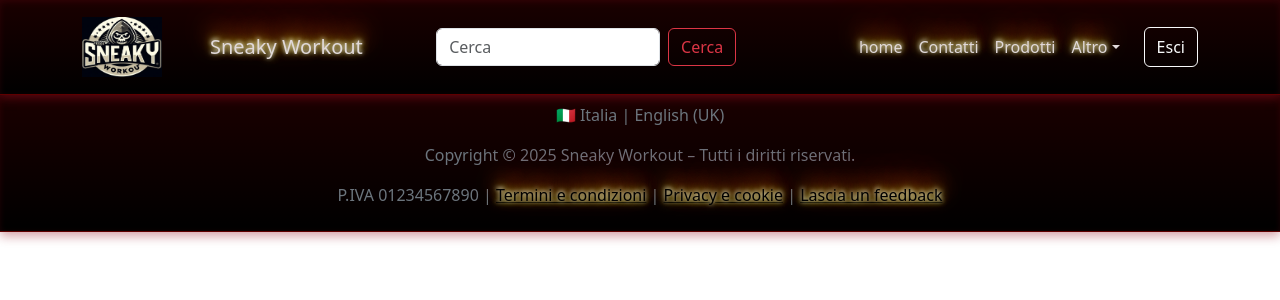
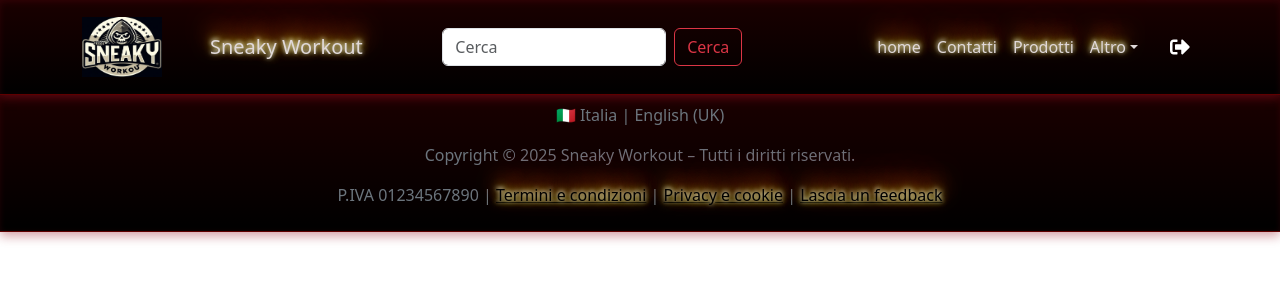
Before and after one commit to 11292-stella/FrontProjectPersonalTrainer, a React (Vite) app: page / in a window 1280 px wide. Shown: the top 300 px of the page. Built offline with nearby package versions, Linux system fonts and the light colour scheme.

Commit message:
modifica bottone uscita

```diff
--- a/src/components/NavBar.jsx
+++ b/src/components/NavBar.jsx
@@ -13,6 +13,7 @@ import { NavLink } from "react-router-dom"
 import { useDispatch } from "react-redux"
 import { useNavigate } from "react-router-dom"
 import { logoutUser } from "../redux/action/authActions"
+import { FaSignOutAlt } from "react-icons/fa"
 
 const NavBar = function () {
   const dispatch = useDispatch()
@@ -20,7 +21,7 @@ const NavBar = function () {
 
   const handleLogout = () => {
     dispatch(logoutUser())
-    navigate("/login")
+    navigate("/home")
   }
 
   return (
@@ -72,13 +73,14 @@ const NavBar = function () {
                   Separated link
                 </NavDropdown.Item>
               </NavDropdown>
-              <Button
-                variant="outline-light"
+              <Nav.Link
                 onClick={handleLogout}
-                className="ms-3"
+                style={{ cursor: "pointer" }}
+                title="Esci"
+                className="ms-3 d-flex align-items-center"
               >
-                Esci
-              </Button>
+                <FaSignOutAlt size={20} color="white" />
+              </Nav.Link>
             </Nav>
           </Navbar.Collapse>
         </Container>
```
